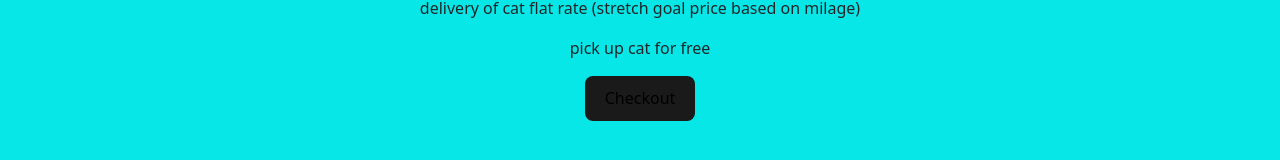
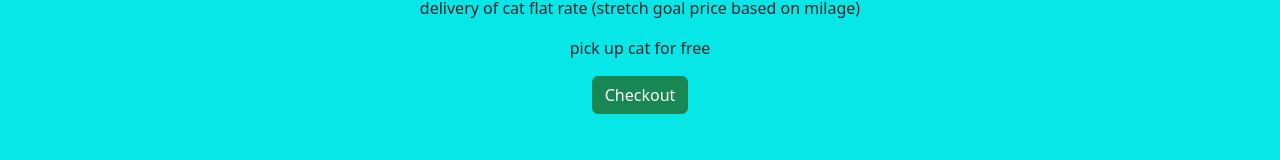
Before and after one commit to CapstoneStoreProject/CapstoneProject, a React (Vite) app: page /CheckoutPage in a window 1280 px wide. Shown: the part 556-716 px from the top of the page. Built offline with nearby package versions, Linux system fonts and the light colour scheme.

Commit message:
some styling added

```diff
--- a/src/API/index.js
+++ b/src/API/index.js
@@ -1,6 +1,6 @@
 
-// const API_URL = 'http://localhost:4500/api'
-const API_URL = 'https://freecats.onrender.com/api'
+const API_URL = 'http://localhost:4500/api'
+// const API_URL = 'https://freecats.onrender.com/api'
 
 export async function fetchCats() {
     try {
--- a/src/App.css
+++ b/src/App.css
@@ -34,3 +34,7 @@ h1 {
 .homepage {
   padding: 10px;
 }
+
+.checkout {
+  margin-bottom: 40px;
+}
--- a/src/pages/CartPage.jsx
+++ b/src/pages/CartPage.jsx
@@ -28,7 +28,7 @@ export default function Cart({token, cat, id, cart, setCart}) {
                         ))
                     }
                     <br></br>
-                    <Link to="/CheckoutPage">Checkout</Link>
+                    <Link to="/CheckoutPage" className="btn btn-success checkout">Checkout</Link>
             </main>
         </>
     )
--- a/src/pages/CheckoutPage.jsx
+++ b/src/pages/CheckoutPage.jsx
@@ -38,7 +38,7 @@ export default function CheckoutPage({token, cart, setCart}) {
             /> */}
             <p>delivery of cat flat rate (stretch goal price based on milage)</p>
             <p>pick up cat for free</p>
-            <button onClick={() => handleClick()}>Checkout</button>
+            <button className="btn btn-success checkout" onClick={() => handleClick()}>Checkout</button>
         </>
     )
 }
--- a/src/pages/LoginPage.jsx
+++ b/src/pages/LoginPage.jsx
@@ -1,8 +1,8 @@
 import { useState } from 'react'
 import { useNavigate } from 'react-router-dom'
 
-// const API_URL = 'http://localhost:4500/api'
-const API_URL = 'https://freecats.onrender.com/api'
+const API_URL = 'http://localhost:4500/api'
+// const API_URL = 'https://freecats.onrender.com/api'
 
 
 export default function LoginPage({setToken}) {
--- a/src/pages/SignUpPage.jsx
+++ b/src/pages/SignUpPage.jsx
@@ -2,8 +2,8 @@ import { useState } from 'react'
 import { useNavigate } from 'react-router-dom'
 import { validPassword } from '../components/regex.js'
 
-// const API_URL = 'http://localhost:4500/api'
-const API_URL = 'https://freecats.onrender.com/api'
+const API_URL = 'http://localhost:4500/api'
+// const API_URL = 'https://freecats.onrender.com/api'
 
 export default function SignUpPage({setToken}) {
     const [name, setName] = useState('')
@@ -52,7 +52,6 @@ export default function SignUpPage({setToken}) {
     }
     return (
         <div>
-
             <h1>Sign Up</h1>
             <form onSubmit={submitForm}>
                 <label htmlFor="name">Name: </label>
```
Lines whose indentation alone changed are shown as unchanged.
